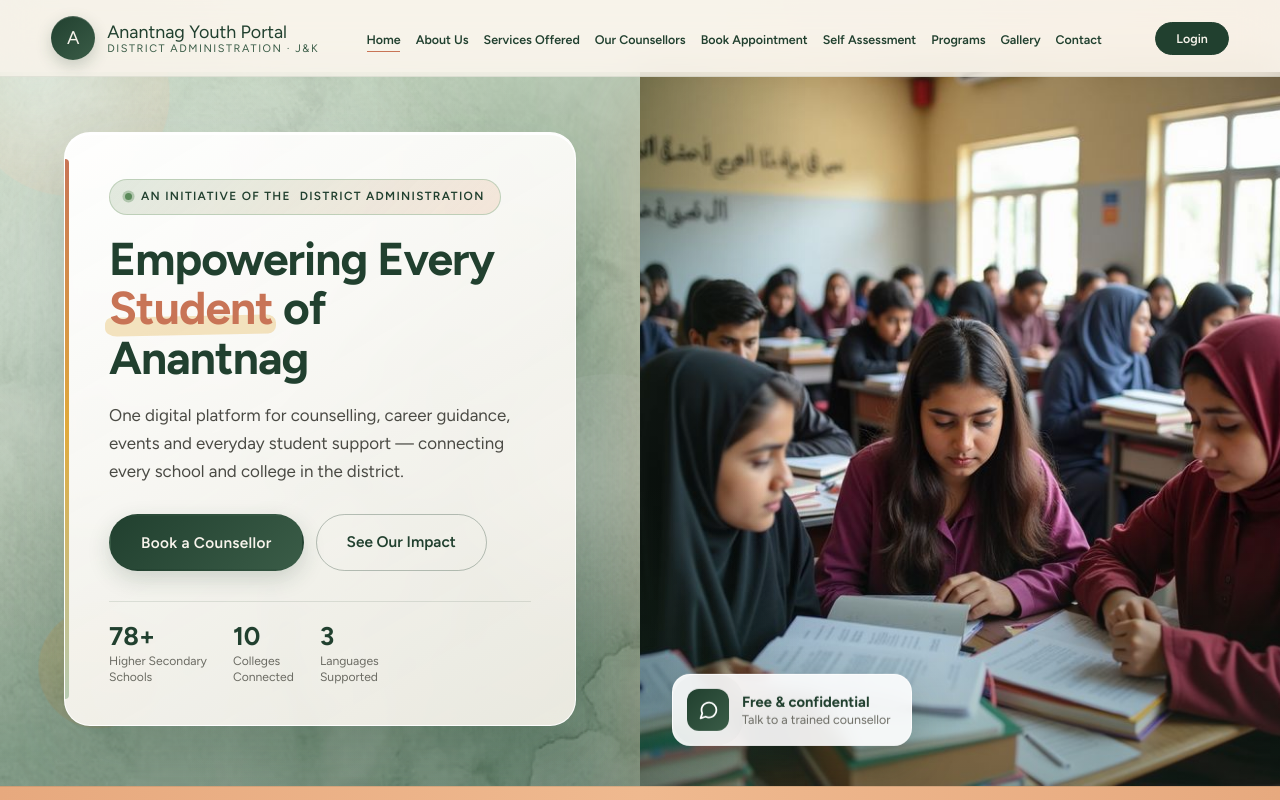
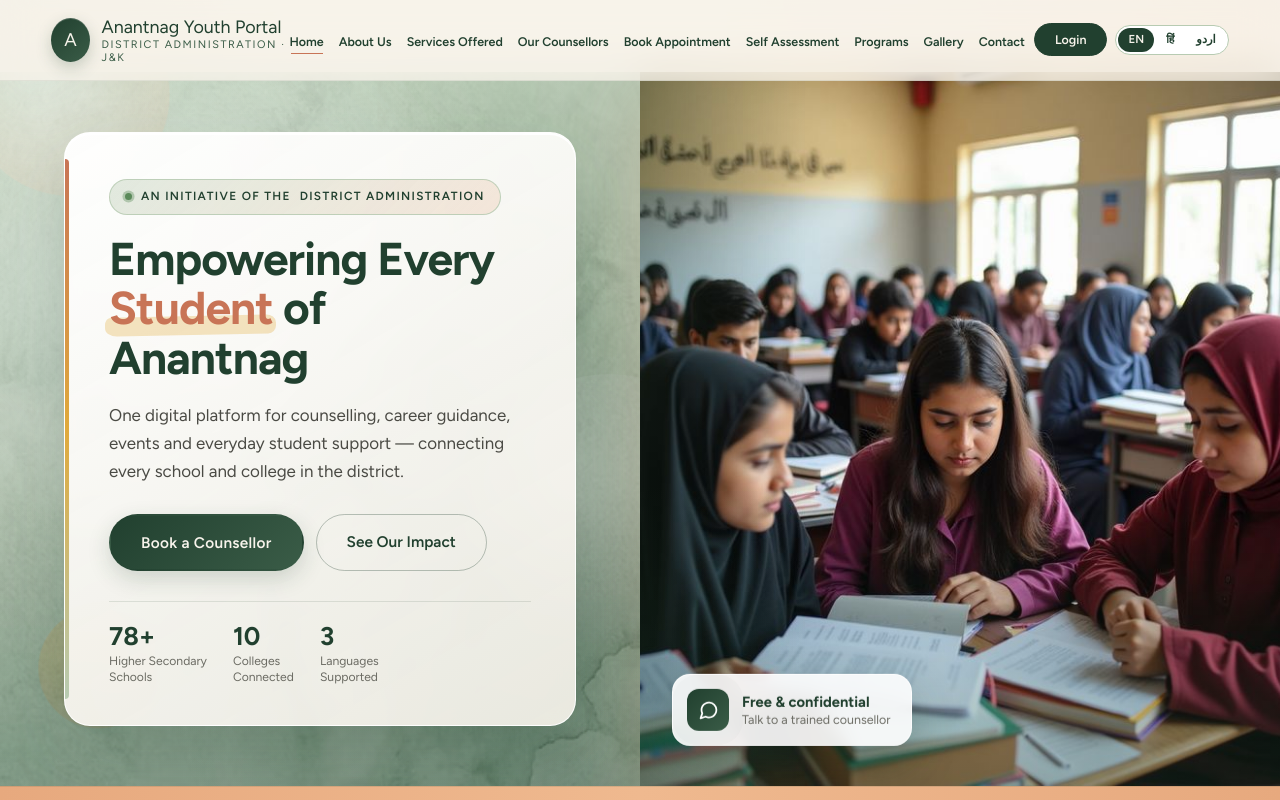
Before and after one commit to samnikam/counselling2, a plain HTML site: page frontend/index.html in a window 1280 px wide. Shown: the top 800 px of the page. Drawn offline with Linux system fonts and the light colour scheme; no server answers.

Commit message:
Add working English/Hindi/Urdu language switcher (i18n)
- New assets/js/i18n.js: navbar switcher, dictionary-based translation,
  RTL for Urdu, choice saved across pages
- Loaded on all public pages; translates nav, buttons, footer and homepage
- Also includes in-progress Admin Settings (contact details) + Contact Enquiries work

Co-Authored-By: Claude Opus 4.8 (1M context) <noreply@anthropic.com>

```diff
--- a/backend/src/server.js
+++ b/backend/src/server.js
@@ -78,6 +78,7 @@ app.use('/api/career', require('./routes/career.routes'));
 app.use('/api/alumni', require('./routes/alumni.routes'));
 app.use('/api/notifications', require('./routes/notifications.routes'));
 app.use('/api/contact', require('./routes/contact.routes'));
+app.use('/api/settings', require('./routes/settings.routes'));
 app.use('/api/admin', require('./routes/admin.routes'));
 
 app.get('/api/health', (req, res) => res.json({ status: 'ok', time: new Date().toISOString() }));
--- /dev/null
+++ b/frontend/assets/js/i18n.js
@@ -0,0 +1,277 @@
+/* ============================================================
+   Lightweight multilingual support — English / Hindi / Urdu.
+   No build step, no external service. It:
+     • injects a language switcher into the navbar,
+     • translates known strings (by their English text),
+     • switches to right-to-left for Urdu,
+     • remembers the choice in localStorage across pages.
+   Any string not in the dictionary simply stays in English,
+   so nothing ever breaks — the dictionary can grow over time.
+
+   NOTE: Hindi/Urdu wording should be reviewed by a native
+   speaker before public launch.
+   ============================================================ */
+(function () {
+  'use strict';
+
+  // key = exact English text (trimmed). Add more entries any time.
+  var STRINGS = {
+    hi: {
+      // ---- Navigation ----
+      'Home': 'होम',
+      'About Us': 'हमारे बारे में',
+      'Services Offered': 'दी जाने वाली सेवाएँ',
+      'Our Counsellors': 'हमारे काउंसलर',
+      'Book Appointment': 'अपॉइंटमेंट बुक करें',
+      'Self Assessment': 'स्व-मूल्यांकन',
+      'Programs': 'कार्यक्रम',
+      'Gallery': 'गैलरी',
+      'Contact': 'संपर्क',
+      'Login': 'लॉगिन',
+      'Logout': 'लॉगआउट',
+      'Dashboard': 'डैशबोर्ड',
+      'Anantnag Youth Portal': 'अनंतनाग यूथ पोर्टल',
+      'District Administration · J&K': 'जिला प्रशासन · जे&के',
+      // ---- Hero ----
+      'District Administration': 'जिला प्रशासन',
+      'One digital platform for counselling, career guidance, events and everyday student support — connecting every\n          school and college in the district.':
+        'काउंसलिंग, करियर मार्गदर्शन, कार्यक्रमों और रोज़मर्रा की छात्र सहायता के लिए एक ही डिजिटल मंच — जिले के हर स्कूल और कॉलेज को जोड़ता है।',
+      'Book a Counsellor': 'काउंसलर बुक करें',
+      'See Our Impact': 'हमारा प्रभाव देखें',
+      'Higher Secondary': 'उच्चतर माध्यमिक',
+      'Schools': 'स्कूल',
+      'Colleges': 'कॉलेज',
+      'Colleges\n            Connected': 'कॉलेज जुड़े',
+      'Languages': 'भाषाएँ',
+      'Supported': 'समर्थित',
+      'Free & confidential': 'निःशुल्क और गोपनीय',
+      'Talk to a trained counsellor': 'प्रशिक्षित काउंसलर से बात करें',
+      // ---- Sections (eyebrows + headings) ----
+      'Why This Portal': 'यह पोर्टल क्यों',
+      'One Platform for the Whole District': 'पूरे जिले के लिए एक मंच',
+      'About the Initiative': 'पहल के बारे में',
+      'What You Can Do': 'आप क्या कर सकते हैं',
+      'Support for Every Step of Student Life': 'छात्र जीवन के हर कदम पर सहायता',
+      'Counselling System': 'काउंसलिंग प्रणाली',
+      'Career Guidance': 'करियर मार्गदर्शन',
+      'Events & Talent': 'कार्यक्रम और प्रतिभा',
+      'Alumni Mentorship': 'पूर्व छात्र मार्गदर्शन',
+      'Book a Session': 'सत्र बुक करें',
+      'Explore Careers': 'करियर देखें',
+      'See Events': 'कार्यक्रम देखें',
+      'Learn More': 'और जानें',
+      'Simple & Guided': 'सरल और मार्गदर्शित',
+      'How the Portal Works': 'पोर्टल कैसे काम करता है',
+      'Sign In': 'साइन इन',
+      'Explore': 'खोजें',
+      'Connect': 'जुड़ें',
+      'Get Support': 'सहायता पाएँ',
+      'Built for the District': 'जिले के लिए बनाया गया',
+      'One Connected Community': 'एक जुड़ा हुआ समुदाय',
+      'Our Reach': 'हमारी पहुँच',
+      'Connecting an Entire District': 'पूरे जिले को जोड़ना',
+      'Higher Secondary Schools': 'उच्चतर माध्यमिक स्कूल',
+      'Students Connected': 'जुड़े छात्र',
+      'Languages Supported': 'समर्थित भाषाएँ',
+      'Notice Board': 'सूचना पट्ट',
+      'Announcements & Updates': 'घोषणाएँ और अपडेट',
+      'Details': 'विवरण',
+      'Student Voices': 'छात्रों की आवाज़',
+      'Get Started': 'शुरू करें',
+      'The Right Support, at the Right Time': 'सही समय पर, सही सहायता',
+      'Contact the Counselling Center': 'काउंसलिंग सेंटर से संपर्क करें',
+      // ---- Footer ----
+      'Website Policies': 'वेबसाइट नीतियाँ',
+      'Citizen Services': 'नागरिक सेवाएँ',
+      'Terms & Conditions': 'नियम एवं शर्तें',
+      'Privacy Policy': 'गोपनीयता नीति',
+      'Hyperlinking Policy': 'हाइपरलिंकिंग नीति',
+      'Copyright Policy': 'कॉपीराइट नीति',
+      'Disclaimer': 'अस्वीकरण',
+      'Accessibility Statement': 'सुलभता कथन',
+      'Screen Reader Access': 'स्क्रीन रीडर पहुँच',
+      'Contact Us': 'हमसे संपर्क करें',
+      'Grievance Redressal': 'शिकायत निवारण',
+      'Right to Information': 'सूचना का अधिकार',
+      'Feedback': 'प्रतिक्रिया',
+      'Help': 'सहायता',
+      'Sitemap': 'साइटमैप',
+      'Government of Jammu & Kashmir': 'जम्मू और कश्मीर सरकार',
+      'District Administration, Anantnag': 'जिला प्रशासन, अनंतनाग',
+    },
+    ur: {
+      // ---- Navigation ----
+      'Home': 'ہوم',
+      'About Us': 'ہمارے بارے میں',
+      'Services Offered': 'پیش کردہ خدمات',
+      'Our Counsellors': 'ہمارے کاؤنسلر',
+      'Book Appointment': 'ملاقات بک کریں',
+      'Self Assessment': 'خود جائزہ',
+      'Programs': 'پروگرام',
+      'Gallery': 'گیلری',
+      'Contact': 'رابطہ',
+      'Login': 'لاگ اِن',
+      'Logout': 'لاگ آؤٹ',
+      'Dashboard': 'ڈیش بورڈ',
+      'Anantnag Youth Portal': 'اننت ناگ یوتھ پورٹل',
+      'District Administration · J&K': 'ضلع انتظامیہ · جے اینڈ کے',
+      // ---- Hero ----
+      'District Administration': 'ضلع انتظامیہ',
+      'One digital platform for counselling, career guidance, events and everyday student support — connecting every\n          school and college in the district.':
+        'کاؤنسلنگ، کیریئر رہنمائی، تقریبات اور طلبہ کی روزمرہ معاونت کے لیے ایک ہی ڈیجیٹل پلیٹ فارم — ضلع کے ہر اسکول اور کالج کو جوڑتا ہے۔',
+      'Book a Counsellor': 'کاؤنسلر بک کریں',
+      'See Our Impact': 'ہمارا اثر دیکھیں',
+      'Higher Secondary': 'ہائر سیکنڈری',
+      'Schools': 'اسکول',
+      'Colleges': 'کالج',
+      'Colleges\n            Connected': 'کالج منسلک',
+      'Languages': 'زبانیں',
+      'Supported': 'معاونت',
+      'Free & confidential': 'مفت اور خفیہ',
+      'Talk to a trained counsellor': 'تربیت یافتہ کاؤنسلر سے بات کریں',
+      // ---- Sections ----
+      'Why This Portal': 'یہ پورٹل کیوں',
+      'One Platform for the Whole District': 'پورے ضلع کے لیے ایک پلیٹ فارم',
+      'About the Initiative': 'اقدام کے بارے میں',
+      'What You Can Do': 'آپ کیا کر سکتے ہیں',
+      'Support for Every Step of Student Life': 'طالبِ علمی کے ہر قدم پر معاونت',
+      'Counselling System': 'کاؤنسلنگ نظام',
+      'Career Guidance': 'کیریئر رہنمائی',
+      'Events & Talent': 'تقریبات اور صلاحیت',
+      'Alumni Mentorship': 'سابق طلبہ کی رہنمائی',
+      'Book a Session': 'سیشن بک کریں',
+      'Explore Careers': 'کیریئر دیکھیں',
+      'See Events': 'تقریبات دیکھیں',
+      'Learn More': 'مزید جانیں',
+      'Simple & Guided': 'آسان اور رہنمائی شدہ',
+      'How the Portal Works': 'پورٹل کیسے کام کرتا ہے',
+      'Sign In': 'سائن اِن',
+      'Explore': 'دریافت کریں',
+      'Connect': 'رابطہ کریں',
+      'Get Support': 'معاونت حاصل کریں',
+      'Built for the District': 'ضلع کے لیے تیار',
+      'One Connected Community': 'ایک منسلک برادری',
+      'Our Reach': 'ہماری رسائی',
+      'Connecting an Entire District': 'پورے ضلع کو جوڑنا',
+      'Higher Secondary Schools': 'ہائر سیکنڈری اسکول',
+      'Students Connected': 'منسلک طلبہ',
+      'Languages Supported': 'معاون زبانیں',
+      'Notice Board': 'نوٹس بورڈ',
+      'Announcements & Updates': 'اعلانات اور اپ ڈیٹس',
+      'Details': 'تفصیلات',
+      'Student Voices': 'طلبہ کی آوازیں',
+      'Get Started': 'آغاز کریں',
+      'The Right Support, at the Right Time': 'صحیح وقت پر، صحیح معاونت',
+      'Contact the Counselling Center': 'کاؤنسلنگ سینٹر سے رابطہ کریں',
+      // ---- Footer ----
+      'Website Policies': 'ویب سائٹ پالیسیاں',
+      'Citizen Services': 'شہری خدمات',
+      'Terms & Conditions': 'شرائط و ضوابط',
+      'Privacy Policy': 'رازداری کی پالیسی',
+      'Hyperlinking Policy': 'ہائپر لنکنگ پالیسی',
+      'Copyright Policy': 'کاپی رائٹ پالیسی',
+      'Disclaimer': 'دستبرداری',
+      'Accessibility Statement': 'رسائی کا بیان',
+      'Screen Reader Access': 'اسکرین ریڈر رسائی',
+      'Contact Us': 'ہم سے رابطہ کریں',
+      'Grievance Redressal': 'شکایات کا ازالہ',
+      'Right to Information': 'حقِ معلومات',
+      'Feedback': 'رائے',
+      'Help': 'مدد',
+      'Sitemap': 'سائٹ میپ',
+      'Government of Jammu & Kashmir': 'حکومتِ جموں و کشمیر',
+      'District Administration, Anantnag': 'ضلع انتظامیہ، اننت ناگ',
+    },
+  };
+
+  var LANGS = [
+    { code: 'en', label: 'EN' },
+    { code: 'hi', label: 'हिं' },
+    { code: 'ur', label: 'اردو' },
+  ];
+  var STORE_KEY = 'portal_lang';
+
+  // Snapshot each text node's original English once, so switching back always works.
+  var originals = [];
+  function collect() {
+    var skip = { SCRIPT: 1, STYLE: 1, NOSCRIPT: 1, TEXTAREA: 1, OPTION: 1, SELECT: 1 };
+    var walker = document.createTreeWalker(document.body, NodeFilter.SHOW_TEXT, {
+      acceptNode: function (n) {
+        if (!n.nodeValue || !n.nodeValue.trim()) return NodeFilter.FILTER_REJECT;
+        var p = n.parentNode;
+        while (p && p !== document.body) {
+          if (skip[p.nodeName]) return NodeFilter.FILTER_REJECT;
+          if (p.classList && p.classList.contains('pa-i18n')) return NodeFilter.FILTER_REJECT; // the switcher itself
+          if (p.classList && p.classList.contains('notranslate')) return NodeFilter.FILTER_REJECT;
+          p = p.parentNode;
+        }
+        return NodeFilter.FILTER_ACCEPT;
+      },
+    });
+    var node;
+    while ((node = walker.nextNode())) {
+      originals.push({ node: node, en: node.nodeValue });
+    }
+  }
+
+  function apply(lang) {
+    var dict = STRINGS[lang] || null;
+    originals.forEach(function (o) {
+      if (!o.node.parentNode) return; // node removed from DOM
+      if (lang === 'en' || !dict) { o.node.nodeValue = o.en; return; }
+      var key = o.en.trim();
+      var t = dict[key];
+      o.node.nodeValue = t ? o.en.replace(key, t) : o.en;
+    });
+    document.documentElement.setAttribute('lang', lang);
+    document.documentElement.setAttribute('dir', lang === 'ur' ? 'rtl' : 'ltr');
+    // reflect the active button
+    var btns = document.querySelectorAll('.pa-i18n button');
+    btns.forEach(function (b) { b.classList.toggle('on', b.getAttribute('data-lang') === lang); });
+    try { localStorage.setItem(STORE_KEY, lang); } catch (e) {}
+  }
+
+  function injectStyles() {
+    var css =
+      '.pa-i18n{display:inline-flex;gap:2px;align-items:center;margin-left:8px;' +
+      'border:1.5px solid var(--sage,#c9d3c4);border-radius:var(--radius-pill,999px);padding:2px;background:var(--white,#fff)}' +
+      '.pa-i18n button{font-family:var(--font-body,sans-serif);font-size:.72rem;font-weight:600;line-height:1;' +
+      'color:var(--green,#21402f);background:transparent;border:none;border-radius:999px;padding:6px 10px;cursor:pointer;white-space:nowrap}' +
+      '.pa-i18n button.on{background:var(--green,#21402f);color:var(--cream,#f7f3eb)}' +
+      '[dir="rtl"] .pa-i18n{margin-left:0;margin-right:8px}';
+    var el = document.createElement('style');
+    el.textContent = css;
+    document.head.appendChild(el);
+  }
+
+  function mountSwitcher() {
+    var host = document.querySelector('.navbar .nav-inner') || document.querySelector('.navbar');
+    if (!host) return;
+    var wrap = document.createElement('div');
+    wrap.className = 'pa-i18n notranslate';
+    wrap.setAttribute('role', 'group');
+    wrap.setAttribute('aria-label', 'Choose language / भाषा चुनें / زبان منتخب کریں');
+    LANGS.forEach(function (l) {
+      var b = document.createElement('button');
+      b.type = 'button';
+      b.textContent = l.label;
+      b.setAttribute('data-lang', l.code);
+      b.setAttribute('lang', l.code);
+      b.addEventListener('click', function () { apply(l.code); });
+      wrap.appendChild(b);
+    });
+    host.appendChild(wrap);
+  }
+
+  function init() {
+    collect();
+    injectStyles();
+    mountSwitcher();
+    var saved = 'en';
+    try { saved = localStorage.getItem(STORE_KEY) || 'en'; } catch (e) {}
+    apply(saved);
+  }
+
+  if (document.readyState === 'loading') document.addEventListener('DOMContentLoaded', init);
+  else init();
+})();
```
Also changed, not shown: backend/src/routes/settings.routes.js (added, +29 -0 lines), frontend/about.html (+1 -0 lines), frontend/admin.html (+28 -4 lines), frontend/book-appointment.html (+1 -0 lines), frontend/career.html (+1 -0 lines), frontend/contact.html (+1 -0 lines), frontend/counselling.html (+1 -0 lines), frontend/counsellors.html (+1 -0 lines), frontend/events.html (+1 -0 lines), frontend/gallery.html (+1 -0 lines), frontend/index.html (+1 -0 lines), frontend/policies.html (+1 -0 lines), frontend/self-assessment.html (+1 -0 lines), frontend/services.html (+1 -0 lines).
